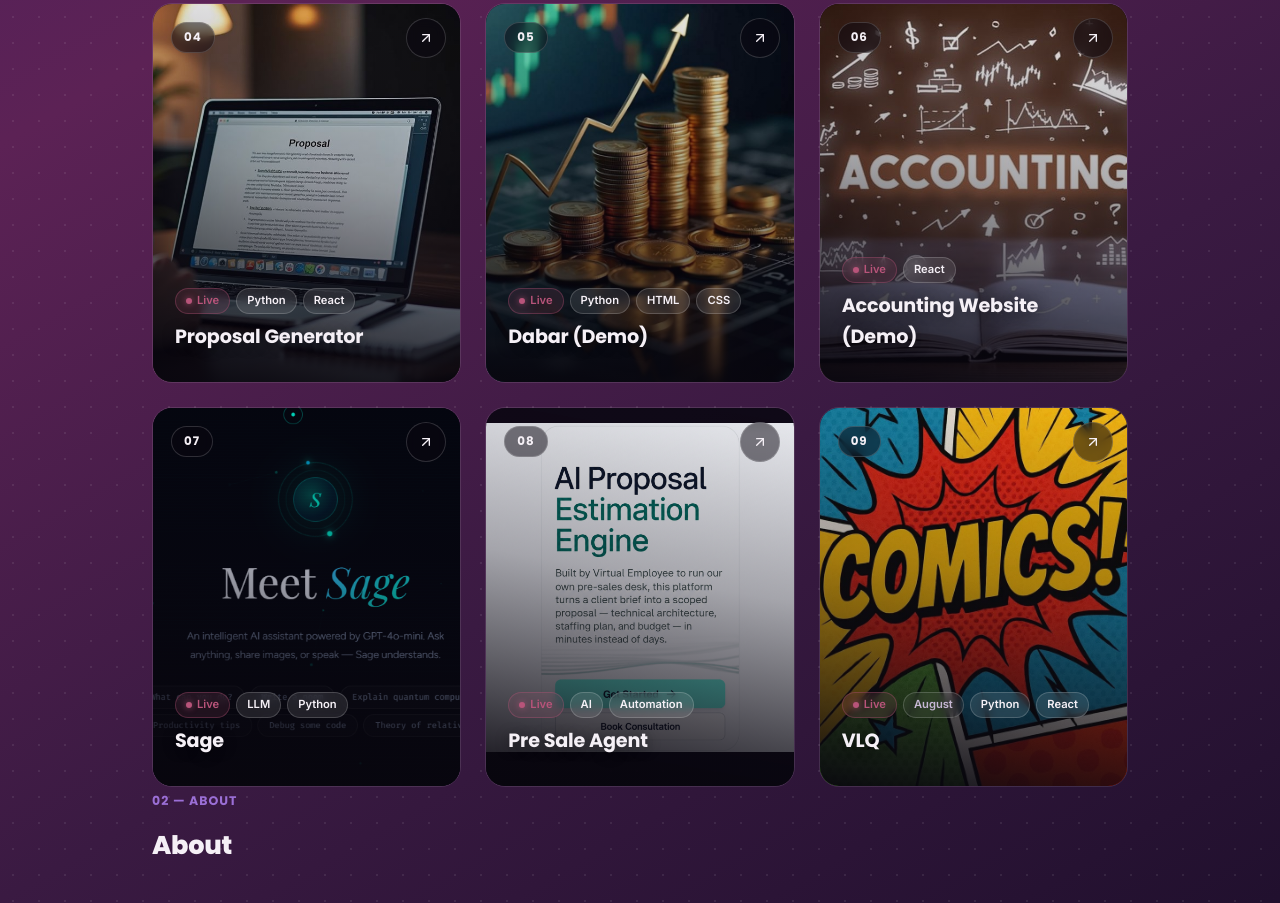
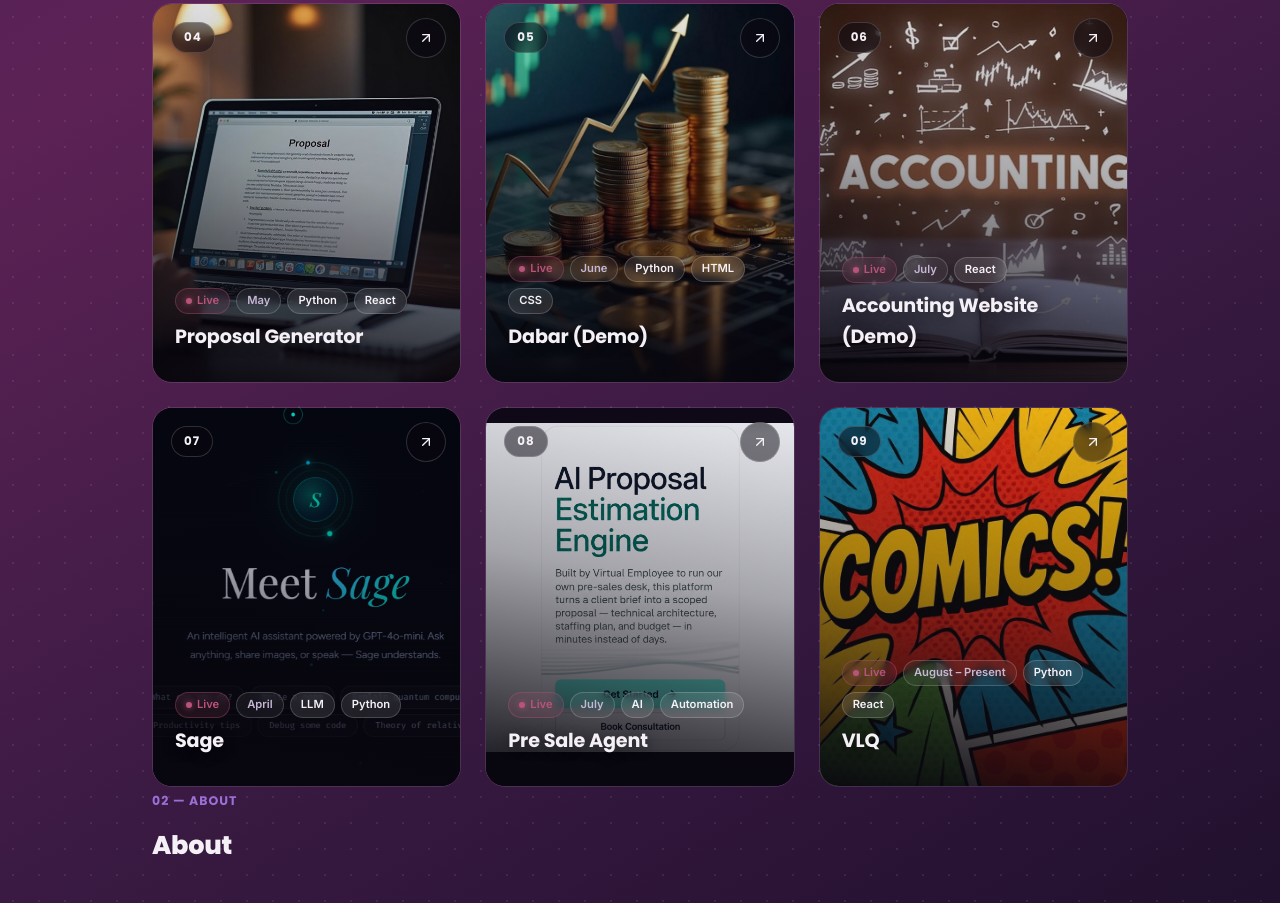
Before and after one commit to Ankita-Banerjee06/projectdemoo, a plain HTML site: page index.html in a window 1280 px wide. Shown: the part 1504-2407 px from the top of the page. Drawn offline with Linux system fonts and the light colour scheme.

Commit message:
updated frontend

```diff
--- a/index.html
+++ b/index.html
@@ -92,6 +92,6 @@
     <p class="copyright">© <span id="year"></span> Ankita Banerjee. All rights reserved.</p>
   </footer>
 
-  <script src="script.js?v=19"></script>
+  <script src="script.js?v=20"></script>
 </body>
 </html>
--- a/script.js
+++ b/script.js
@@ -19,8 +19,8 @@
 //   category -> (optional) "client" (client engagements) or "personal"
 //            (default — independent/self-initiated work). Projects with no
 //            category are treated as "personal".
-//   month   -> (optional) short label shown as a badge, e.g. "August" —
-//            mainly used on "client" projects to show when the work happened.
+//   month   -> (optional) short label shown as a badge, e.g. "March" or
+//            "August – Present", showing when the work happened.
 // ---------------------------------------------------------
 const PROJECTS = [
   {
@@ -28,49 +28,56 @@ const PROJECTS = [
     desc: "An AI-powered translation platform that translates text and images across languages, so you can point it at a photo or a document and get an accurate translation back.",
     tags: ["AI", "Translation"],
     status: "local",
-    image: "images/transly.jpg"
+    image: "images/transly.jpg",
+    month: "March"
   },
   {
     title: "TravelAI",
     desc: "AI-powered, budget-aware travel planning that intelligently combines multi-destination itinerary generation with personalized cost optimization, creating practical trips tailored to the traveler's needs and budget.",
     url: "https://travelai-ruby.vercel.app/dashboard",
     tags: ["React", "Vite", "Python"],
-    image: "images/travelai.jpg"
+    image: "images/travelai.jpg",
+    month: "June"
   },
   {
     title: "Humanizer",
     desc: "Context-aware LLM-based agent that goes beyond grammar correction by understanding the writer's intent, tone, and context to produce natural, human-like text.",
     url: "https://humanizer-g4aq878c1-ankita-r-projects6.vercel.app/",
     tags: ["AI", "LLM"],
-    image: "images/humanizer.jpg"
+    image: "images/humanizer.jpg",
+    month: "April"
   },
   {
     title: "Proposal Generator",
     desc: "Generates polished, ready-to-send business proposals in under a minute — describe the job and get a professional proposal instantly, built for small businesses that need to move fast.",
     url: "https://proposal-generator-rlao.vercel.app/",
     tags: ["Python", "React"],
-    image: "images/proposalgenerator.jpg"
+    image: "images/proposalgenerator.jpg",
+    month: "May"
   },
   {
     title: "Dabar (Demo)",
     desc: "A personal finance assistant that helps you track spending, manage budgets, and stay on top of your money — turning raw transactions into a clear picture of where your finances stand.",
     url: "https://dabar-demo.vercel.app/",
     tags: ["Python", "HTML", "CSS"],
-    image: "images/dabar.jpg"
+    image: "images/dabar.jpg",
+    month: "June"
   },
   {
     title: "Accounting Website (Demo)",
     desc: "Just a landing page — a clean, modern design for a chartered accounting & advisory firm, built with React.",
     url: "https://accounting-kappa-liard.vercel.app/",
     tags: ["React"],
-    image: "images/accounting.jpg"
+    image: "images/accounting.jpg",
+    month: "July"
   },
   {
     title: "Sage",
     desc: "An intelligent AI assistant powered by GPT-4o-mini — ask it anything, share images, or speak, and Sage understands context across text, vision, and voice to hold a genuinely natural conversation.",
     url: "https://kbass.vercel.app/",
     tags: ["LLM", "Python"],
-    image: "images/sage.png"
+    image: "images/sage.png",
+    month: "April"
   },
   {
     title: "Pre Sale Agent",
@@ -78,7 +85,8 @@ const PROJECTS = [
     url: "https://presalesaiagent.vestaging.in/",
     tags: ["AI", "Automation"],
     image: "images/presaleagent.png?v=2",
-    imageFit: "contain"
+    imageFit: "contain",
+    month: "July"
   },
   {
     title: "VLQ",
@@ -87,7 +95,7 @@ const PROJECTS = [
     tags: ["Python", "React"],
     image: "images/vlq.jpg",
     category: "client",
-    month: "August"
+    month: "August – Present"
   }
 ];
 
@@ -175,7 +183,7 @@ function renderProjects() {
       <div class="project-content">
         <div class="project-tags">
           <span class="tag tag-status tag-${status}"><span class="status-dot"></span>${status === "local" ? "Local" : "Live"}</span>
-          ${p.category === "client" && p.month ? `<span class="tag tag-month">${p.month}</span>` : ""}
+          ${p.month ? `<span class="tag tag-month">${p.month}</span>` : ""}
           ${p.tags.map((t) => `<span class="tag">${t}</span>`).join("")}
         </div>
         <span class="project-title">${p.title}</span>
```
